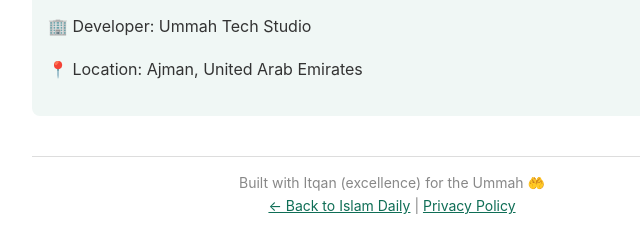
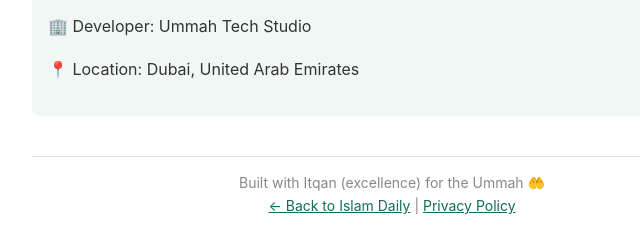
Before and after one commit to ummahtechstudio/islam-daily, a plain HTML site: page terms.html in a window 1280 px wide. Shown: the part 3496-3731 px from the top of the page, 248-888 px from the left. Drawn offline with Linux system fonts and the light colour scheme.

Commit message:
Update terms.html
Initial setup: terms page

```diff
--- a/terms.html
+++ b/terms.html
@@ -119,7 +119,7 @@
     <div class="contact">
       <p>📧 Email: <a href="mailto:ummahtech.studio@gmail.com">ummahtech.studio@gmail.com</a></p>
       <p>🏢 Developer: Ummah Tech Studio</p>
-      <p>📍 Location: Ajman, United Arab Emirates</p>
+      <p>📍 Location: Dubai, United Arab Emirates</p>
     </div>
 
     <hr style="margin-top: 40px; border: none; border-top: 1px solid #ddd;">
```
